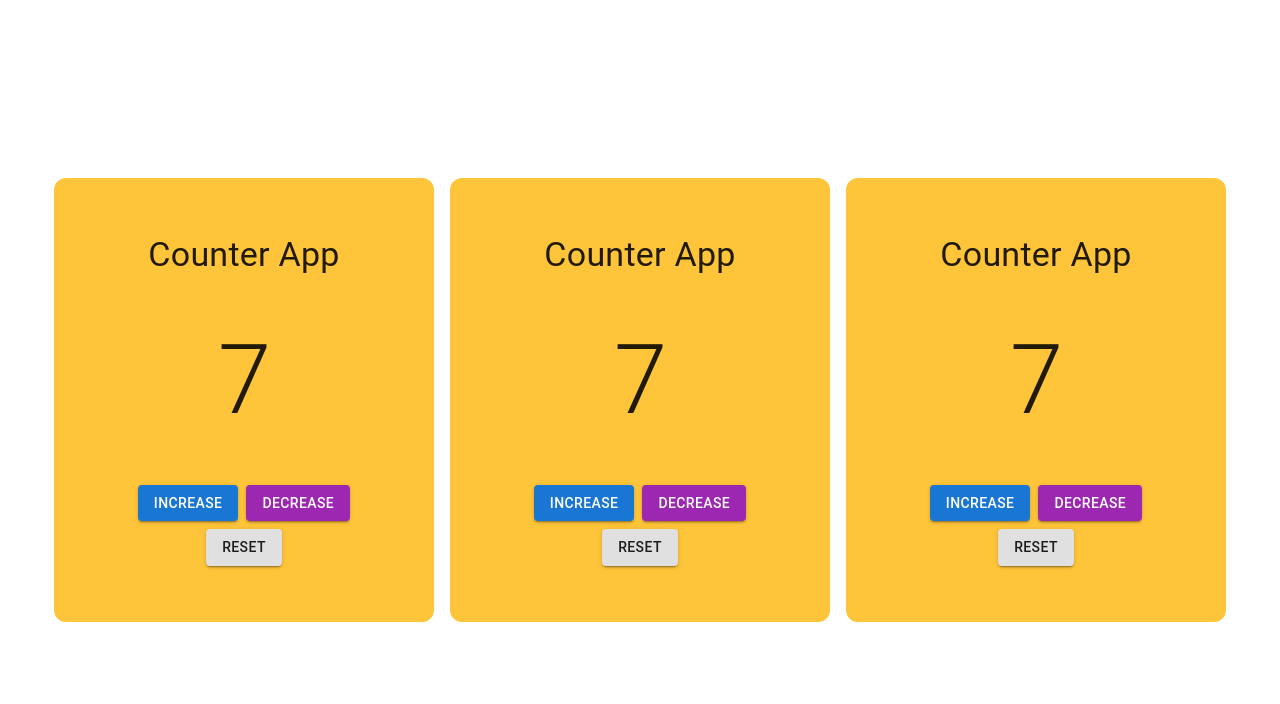
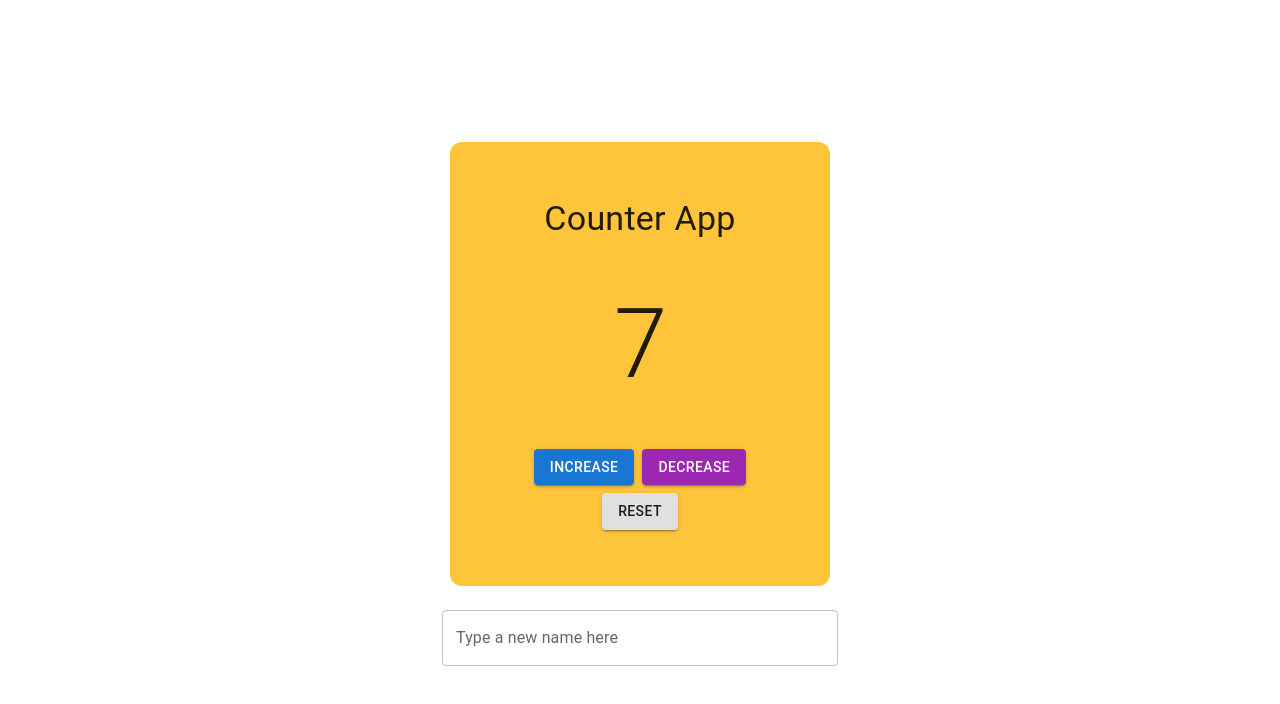
Before and after one commit to ude-soco/awt-ss23, a React (Vite) app: page / in a window 1280 px wide. Shown: the top 704 px of the page. Built offline with nearby package versions, Linux system fonts and the light colour scheme.

Commit message:
data binding

```diff
--- a/src/App.jsx
+++ b/src/App.jsx
@@ -2,14 +2,17 @@ import React, { useState } from "react";
 import Grid from "@mui/material/Grid";
 import CssBaseline from "@mui/material/CssBaseline";
 import Counter from "./Counter";
+import TextField from "@mui/material/TextField";
 
 // App component
 export default function App() {
   const [count, setCount] = useState(7);
   const [name, setName] = useState("Counter App");
 
-  console.log(count);
-  console.log(name);
+  const handleChangeName = (event) => {
+    console.log(event);
+    setName(event.target.value);
+  };
 
   const increaseCount = () => {
     setCount(count + 1);
@@ -35,8 +38,6 @@ export default function App() {
     }
   };
 
-  console.log(count);
-
   return (
     <>
       <CssBaseline />
@@ -46,20 +47,22 @@ export default function App() {
         justifyContent="center"
         alignItems="center"
       >
-        {Array(3)
-          .fill(0)
-          .map((c, index) => {
-            return (
+        <Grid item>
           <Counter
-                key={index}
             name={name}
             count={count}
             increaseCount={increaseCount}
             descreaseCount={decreaseCount}
-                resetToDefault={() => resetToDefaultWithPar(10)}
+            resetToDefault={() => resetToDefaultWithPar(7)}
           />
-            );
-          })}
+          <TextField
+            sx={{ mt: 2 }}
+            fullWidth
+            label="Type a new name here"
+            variant="outlined"
+            onChange={handleChangeName}
+          />
+        </Grid>
       </Grid>
     </>
   );
```
Lines whose indentation alone changed are shown as unchanged.
